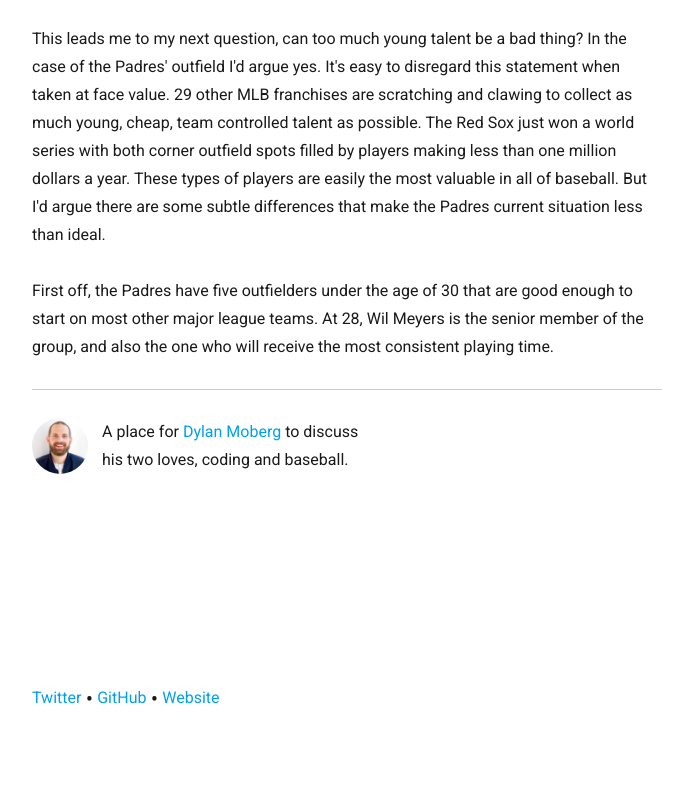
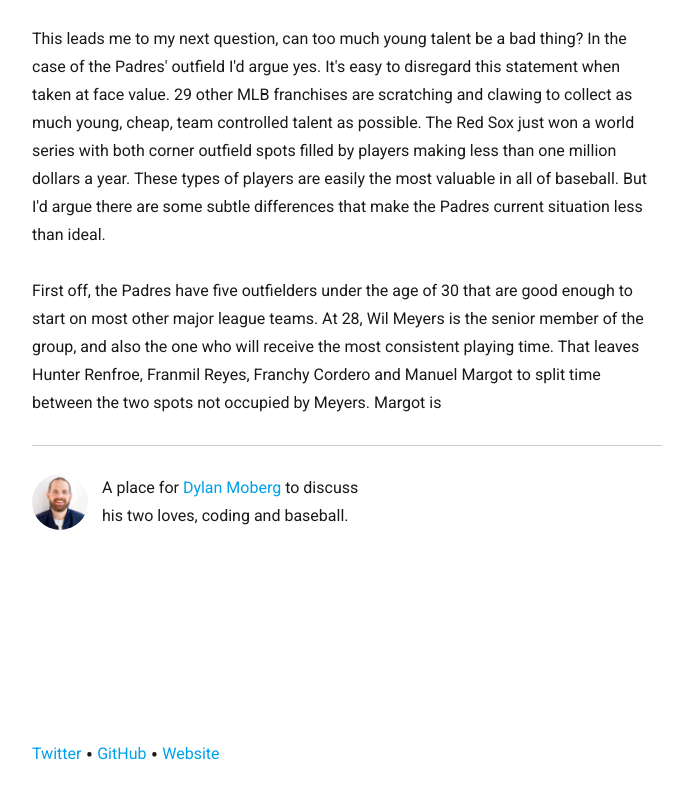
Before and after one commit to mobot11/blog, a Gatsby site: page /padres-too-many-outfielders/ in a window 1280 px wide. Shown: the part 1155-1953 px from the top of the page, without its empty margins (293-986 px from the left). Before the commit the page ends 1909 px from the top, so only its background shows below. Built offline with nearby package versions, Linux system fonts and the light colour scheme; Gatsby itself is replaced by a stand-in of ours; some packages are replaced by stand-ins of ours.

Commit message:
work on first post

```diff
--- a/content/blog/padres-too-many-outfielders/index.md
+++ b/content/blog/padres-too-many-outfielders/index.md
@@ -14,4 +14,4 @@ Wether the latter says more about the questionable state of the team's starting
 
 This leads me to my next question, can too much young talent be a bad thing? In the case of the Padres' outfield I'd argue yes. It's easy to disregard this statement when taken at face value. 29 other MLB franchises are scratching and clawing to collect as much young, cheap, team controlled talent as possible. The Red Sox just won a world series with both corner outfield spots filled by players making less than one million dollars a year. These types of players are easily the most valuable in all of baseball. But I'd argue there are some subtle differences that make the Padres current situation less than ideal.
 
-First off, the Padres have five outfielders under the age of 30 that are good enough to start on most other major league teams. At 28, Wil Meyers is the senior member of the group, and also the one who will receive the most consistent playing time.
+First off, the Padres have five outfielders under the age of 30 that are good enough to start on most other major league teams. At 28, Wil Meyers is the senior member of the group, and also the one who will receive the most consistent playing time. That leaves Hunter Renfroe, Franmil Reyes, Franchy Cordero and Manuel Margot to split time between the two spots not occupied by Meyers. Margot is
```
